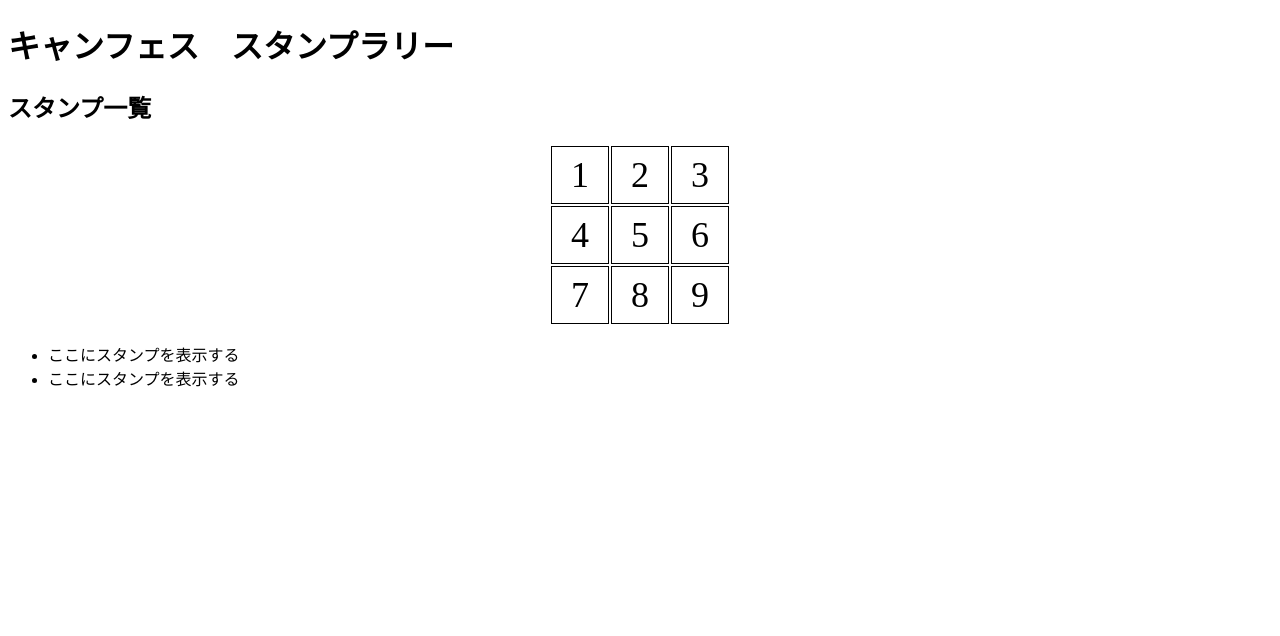
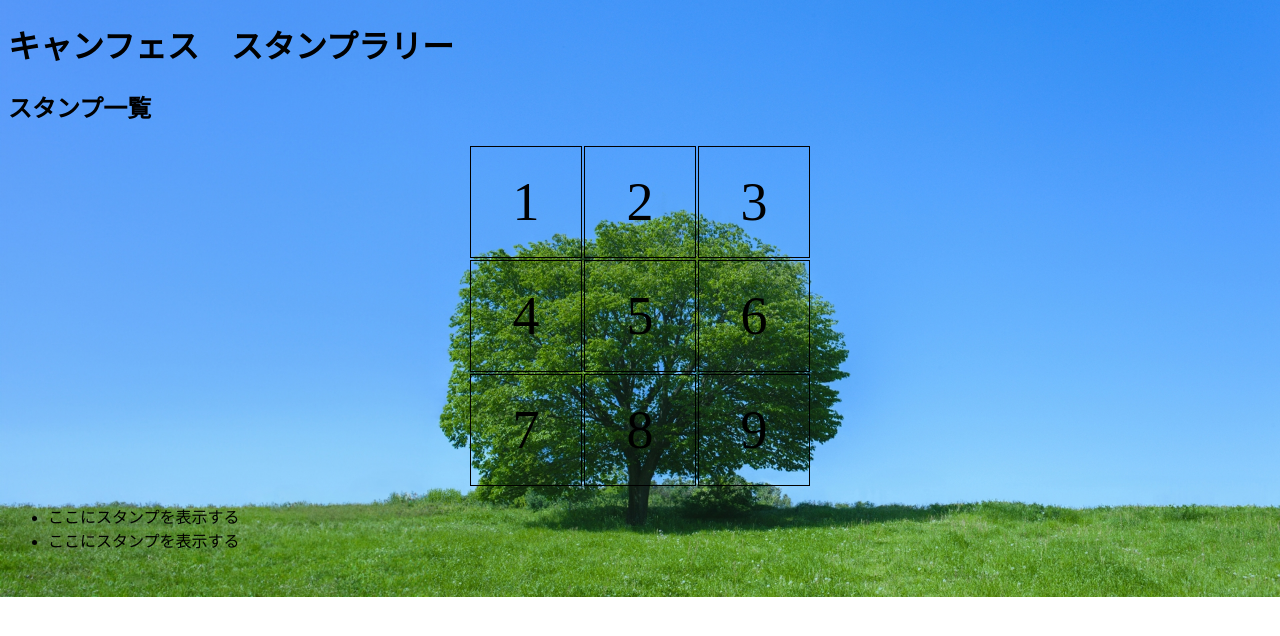
Before and after one commit to td-drive/canfes-site, a plain HTML site: page index.html in a window 1280 px wide. Drawn offline with Linux system fonts and the light colour scheme.

Commit message:
背景画像を追加

```diff
--- a/style.css
+++ b/style.css
@@ -5,12 +5,19 @@
     height: auto; /* コンテナの高さを画面全体に設定 */
 }
 
+body {
+    background-image: url(images/tree.jpg);
+    background-size: cover;
+    background-repeat: no-repeat;
+    background-position: center;
+}
+
 .bingo-cell {
-    width: 54px;
-    height: 54px;
+    width: 108px;
+    height: 108px;
     border: 1px solid #000;
     padding: 10p;
-    font-size: 36px;
+    font-size: 54px;
     margin: 5px;
     text-align: center;
     vertical-align: middle;
```
Also changed, not shown: images/tree.jpg (added).
